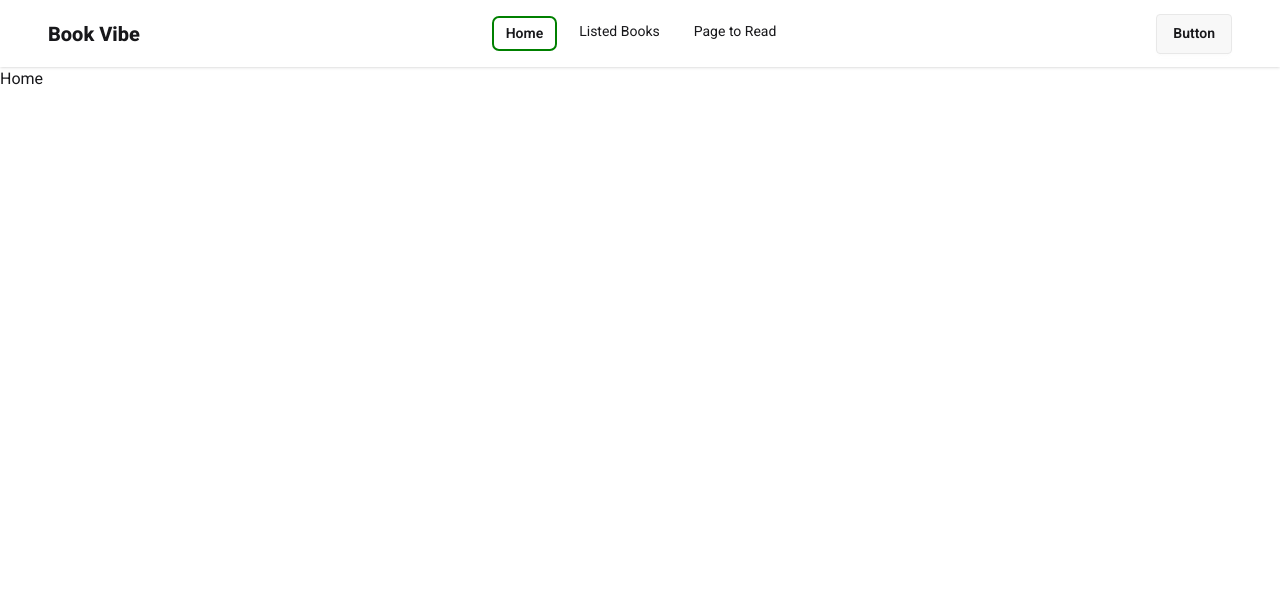
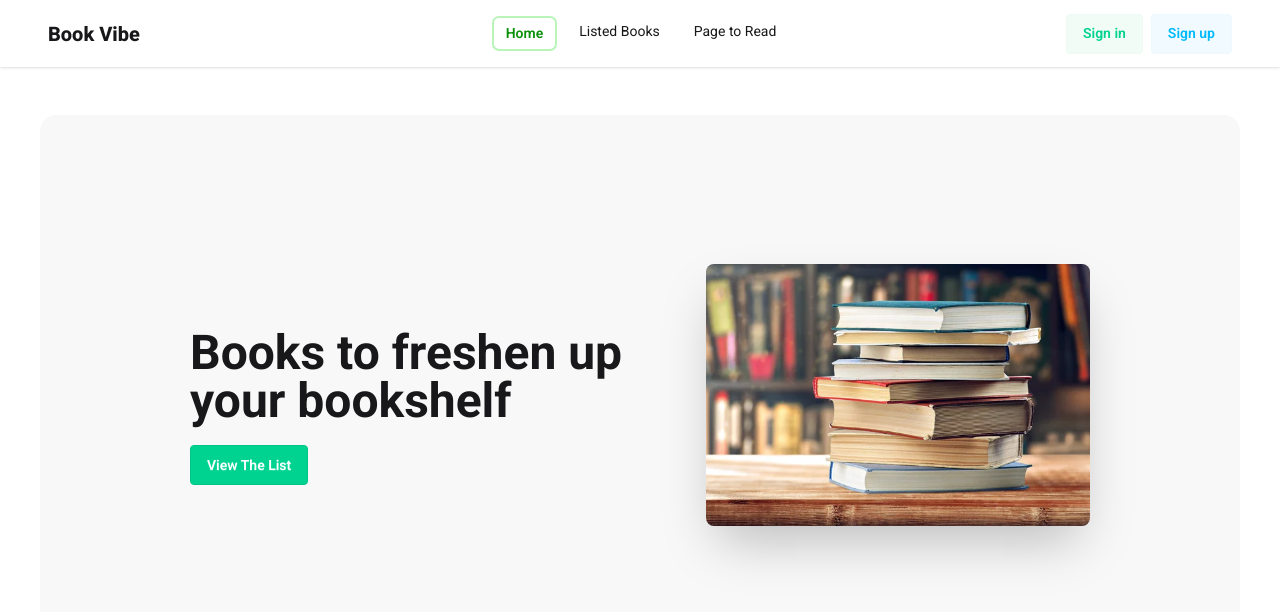
Before and after one commit to Riadul-Islam-551/Book-vibe-demo, a React (Vite) app: page / in a window 1280 px wide. Shown: the top 612 px of the page. Built offline with nearby package versions, Linux system fonts and the light colour scheme.

Commit message:
make the banner section

```diff
--- /dev/null
+++ b/src/components/banner/Banner.jsx
@@ -0,0 +1,27 @@
+import React from "react";
+import heroImg from "../../assets/hero_img.jpg"
+import { Link } from "react-router";
+
+const Banner = () => {
+  return (
+
+    <div className="max-w-300 mx-auto">
+        <div className="hero bg-base-200 min-h-[70vh] my-12 rounded-2xl">
+      <div className="hero-content flex-col lg:flex-row-reverse">
+        <img
+          src={heroImg}
+          className="max-w-sm rounded-lg shadow-2xl"
+        />
+        <div className="space-y-5 max-w-125">
+          <h1 className="text-4xl md:text-5xl font-bold mt-6">
+            Books to freshen up your bookshelf
+          </h1>
+          <Link to="/listedBooks" className="btn btn-success shadow-none text-white">View The List</Link>
+        </div>
+      </div>
+    </div>
+    </div>
+  );
+};
+
+export default Banner;
--- a/src/components/navbar/Nav.jsx
+++ b/src/components/navbar/Nav.jsx
@@ -45,8 +45,9 @@ const Nav = () => {
         <div className="navbar-center hidden lg:flex">
           <ul className="menu menu-horizontal px-1">{links}</ul>
         </div>
-        <div className="navbar-end">
-          <a className="btn">Button</a>
+        <div className="navbar-end space-x-2">
+          <button className="btn btn-soft btn-success">Sign in</button>
+          <button className="btn btn-soft btn-info">Sign up</button>
         </div>
       </div>
     </div>
--- a/src/components/navbar/nav.css
+++ b/src/components/navbar/nav.css
@@ -1,6 +1,7 @@
 ul a.active{
     font-weight:600;
-    border: 2px solid green;
+    border: 2px solid #b9f5b9;
+    color: #089108;
 }
 ul a{
     margin: 0 5px;
--- a/src/pages/home/Home.jsx
+++ b/src/pages/home/Home.jsx
@@ -1,10 +1,11 @@
 import React from 'react'
+import Banner from '../../components/banner/Banner'
 
 const Home = () => {
   return (
-    <div>
-      Home
-    </div>
+    <>
+    <Banner></Banner>
+    </>
   )
 }
 
```
Also changed, not shown: src/assets/hero_img.jpg (added), 1 other file (tests, documents, lock files or other folders).
